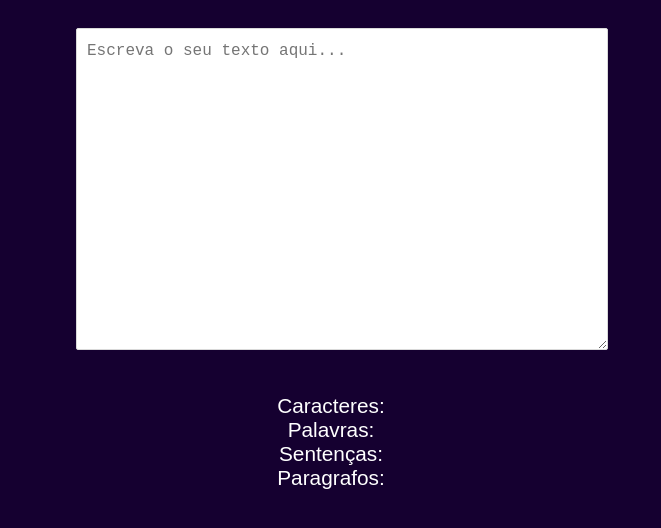
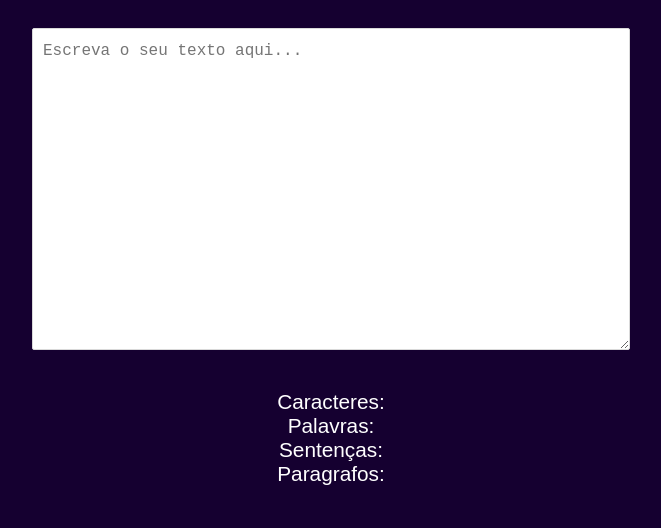
Before and after one commit to emersonlimaa/word_counter, a plain HTML site: page index.html in a window 1280 px wide. Shown: the part 72-600 px from the top of the page, without its empty margins (309-970 px from the left). Drawn offline with Linux system fonts and the light colour scheme.

Commit message:
finished

```diff
--- a/style.css
+++ b/style.css
@@ -1,10 +1,11 @@
 body {
     padding-top: 100px;
-    width: 510px;
+    width: 50%;
     margin: 0 auto;
     background-color: #150030;
     color: white;
     font-family: sans-serif;
+    display: flex;
 }
 
 h3 {
@@ -16,14 +17,23 @@ h3 {
     top: 0;
     }
 
+.container{
+    display: flex;
+    flex-direction: column;
+    width:100%;
+    justify-content: center;
+    align-items: center;
+}
+
 textarea {
-    width: 100%;
+    width: 90%;
     height: 300px;
     padding: 10px;
     border: 1px solid #d9d9d9;
     border-radius: 2px;
     font-size: 1rem;
     line-height: 1.5rem;
+    margin: auto;
 }
 
 .output.row {
```
